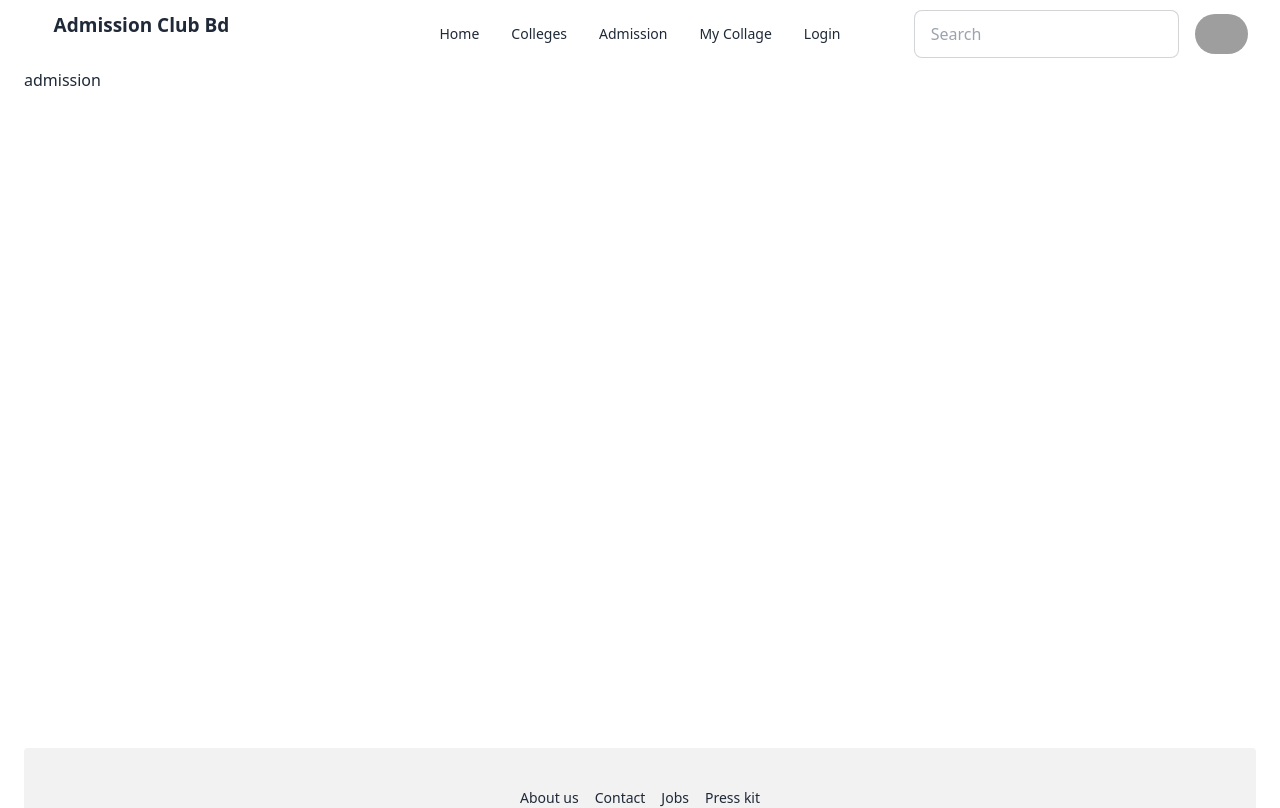
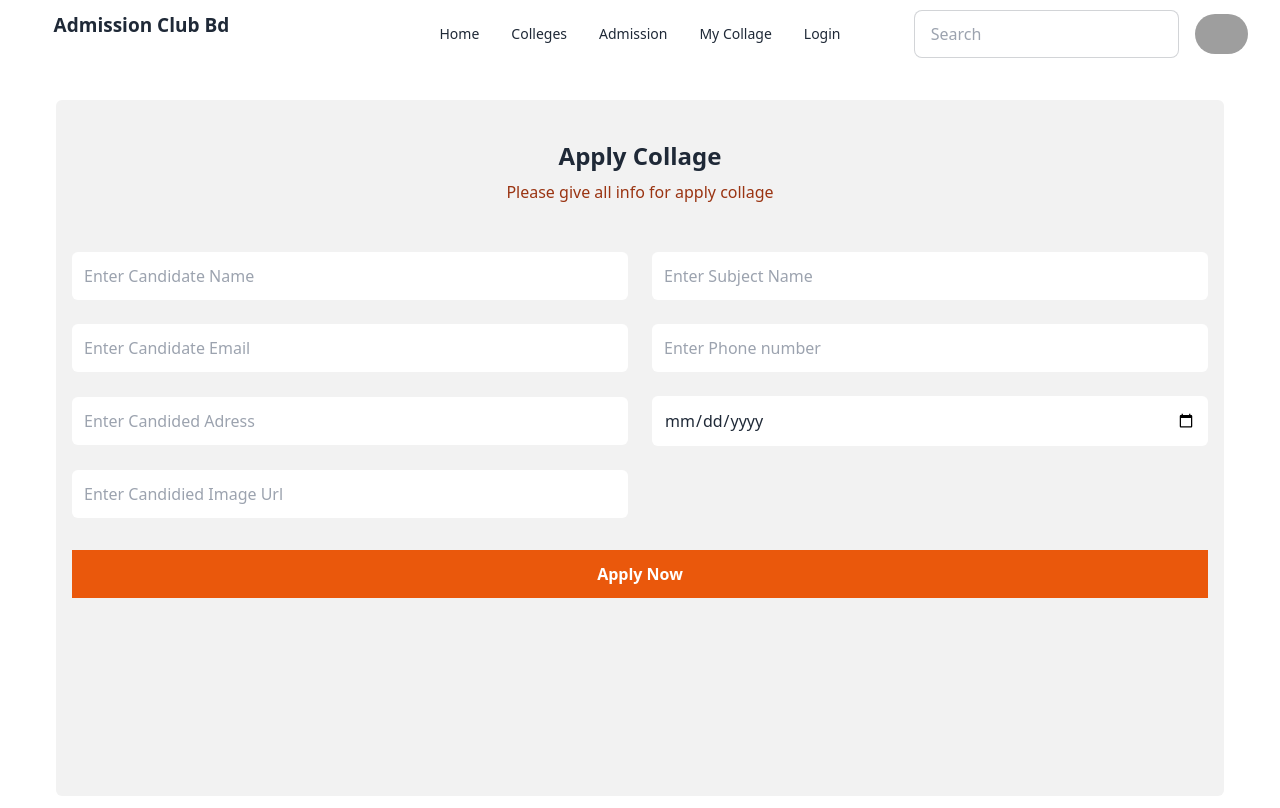
Before and after one commit to jishan1019/AdmissionClubBdClint, a React (Vite) app: page /admission in a window 1280 px wide. Shown: the top 808 px of the page. Built offline with nearby package versions, Linux system fonts and the light colour scheme; no server answers; grey boxes are pictures that could not be loaded.

Commit message:
admission from add done

```diff
--- a/src/Layout/AdmissionLayout/Admission/Admission.jsx
+++ b/src/Layout/AdmissionLayout/Admission/Admission.jsx
@@ -1,7 +1,106 @@
-import React from "react";
+import React, { useContext, useState } from "react";
+import { useForm } from "react-hook-form";
+import { AuthContext } from "../../SecurityLayout/AuthProvider/AuthProvider";
+import Swal from "sweetalert2";
 
 const Admission = () => {
-  return <div>admission</div>;
+  const { user } = useContext(AuthContext);
+
+  const {
+    register,
+    handleSubmit,
+    formState: { errors },
+  } = useForm();
+
+  const onSubmit = (data) => {
+    fetch("http://localhost:4000/myAdmission", {
+      method: "POST",
+      headers: {
+        "Content-Type": "application/json",
+      },
+      body: JSON.stringify(data),
+    })
+      .then((res) => res.json())
+      .then((result) => {
+        Swal.fire("Apply Succesfull", "Go Back", "success");
+      })
+      .catch((error) => {
+        console.error("Error:", error);
+      });
+  };
+
+  return (
+    <div>
+      {" "}
+      <div className="bg-[#F2F2F2] m-8 rounded-md">
+        <h1 className="font-semibold text-2xl text-center mt-8 pt-10 mb-2">
+          Apply Collage
+        </h1>
+        <p className="text-center text-orange-800">
+          Please give all info for apply collage
+        </p>
+
+        <div className="mt-8 mb-8 p-4 min-h-[70vh]">
+          <form className="" onSubmit={handleSubmit(onSubmit)}>
+            <div className="grid grid-cols-1 lg:grid-cols-2 gap-6 justify-center items-center">
+              <input
+                className="p-3 rounded-md w-full block"
+                placeholder="Enter Candidate Name"
+                {...register("candidedName", { required: true })}
+              />
+
+              <input
+                className="p-3 rounded-md w-full block "
+                placeholder="Enter Subject Name"
+                {...register("subject", { required: true })}
+              />
+
+              <input
+                defaultValue={user?.email}
+                className="p-3 rounded-md w-full block "
+                placeholder="Enter Candidate Email"
+                {...register("email", { required: true })}
+                readOnly
+              />
+
+              <input
+                className="p-3 rounded-md w-full block "
+                placeholder="Enter Phone number"
+                {...register("phnNumber", { required: true })}
+              />
+
+              <input
+                className="p-3 rounded-md w-full block "
+                placeholder="Enter Candided Adress"
+                {...register("address", { required: true })}
+              />
+
+              <input
+                type="date"
+                className="p-3 rounded-md w-full block "
+                placeholder="Enter date of birth"
+                {...register("barth", { required: true })}
+              />
+
+              <input
+                className="p-3 rounded-md w-full block "
+                placeholder="Enter Candidied Image Url"
+                {...register("image", { required: true })}
+              />
+
+              {errors.exampleRequired && <span>This field is required</span>}
+            </div>
+
+            <input
+              className="w-full text-center p-3 mt-8 bg-orange-600 text-white font-semibold"
+              type="submit"
+              value="Apply Now"
+            />
+          </form>
+        </div>
+      </div>
+    </div>
+  );
 };
 
 export default Admission;
```
